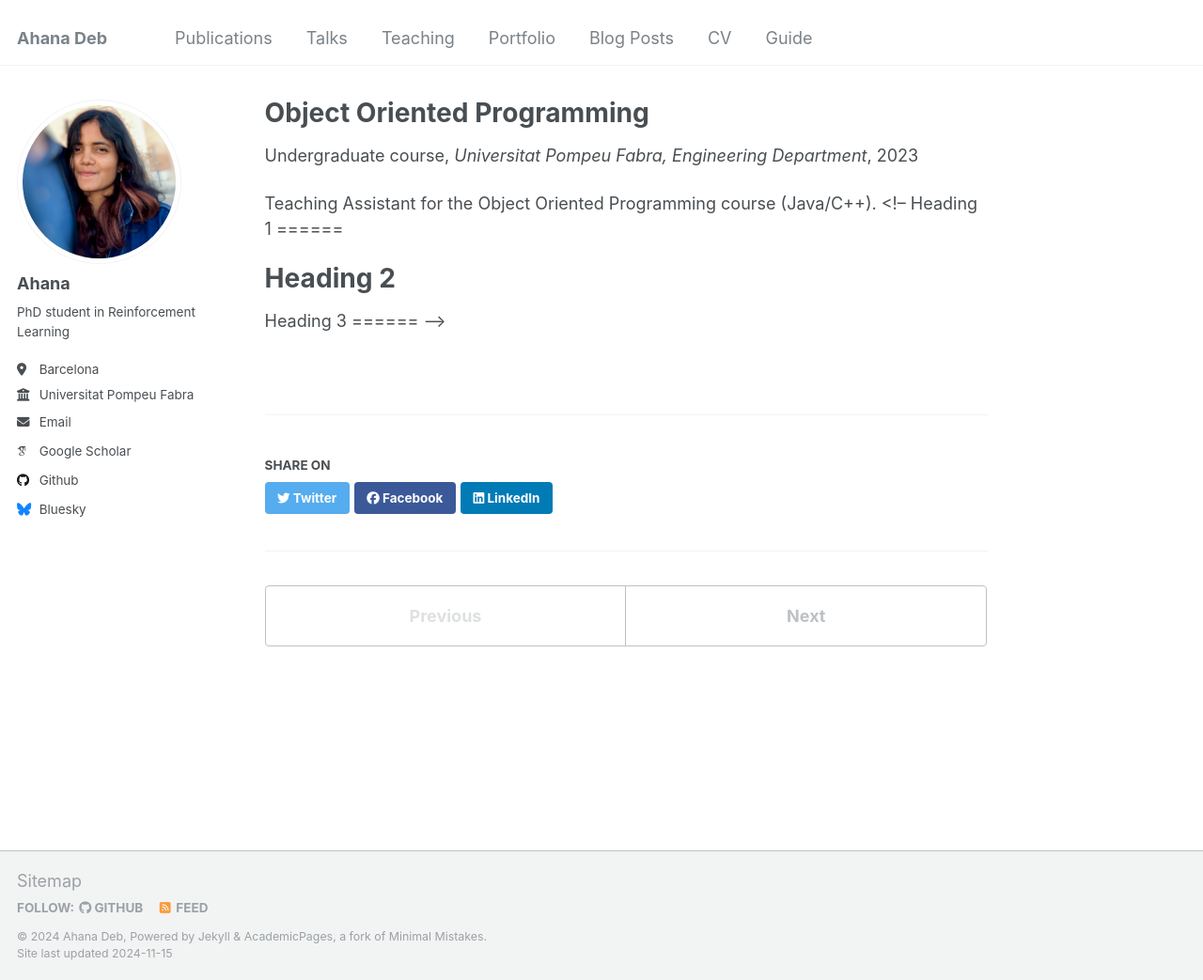
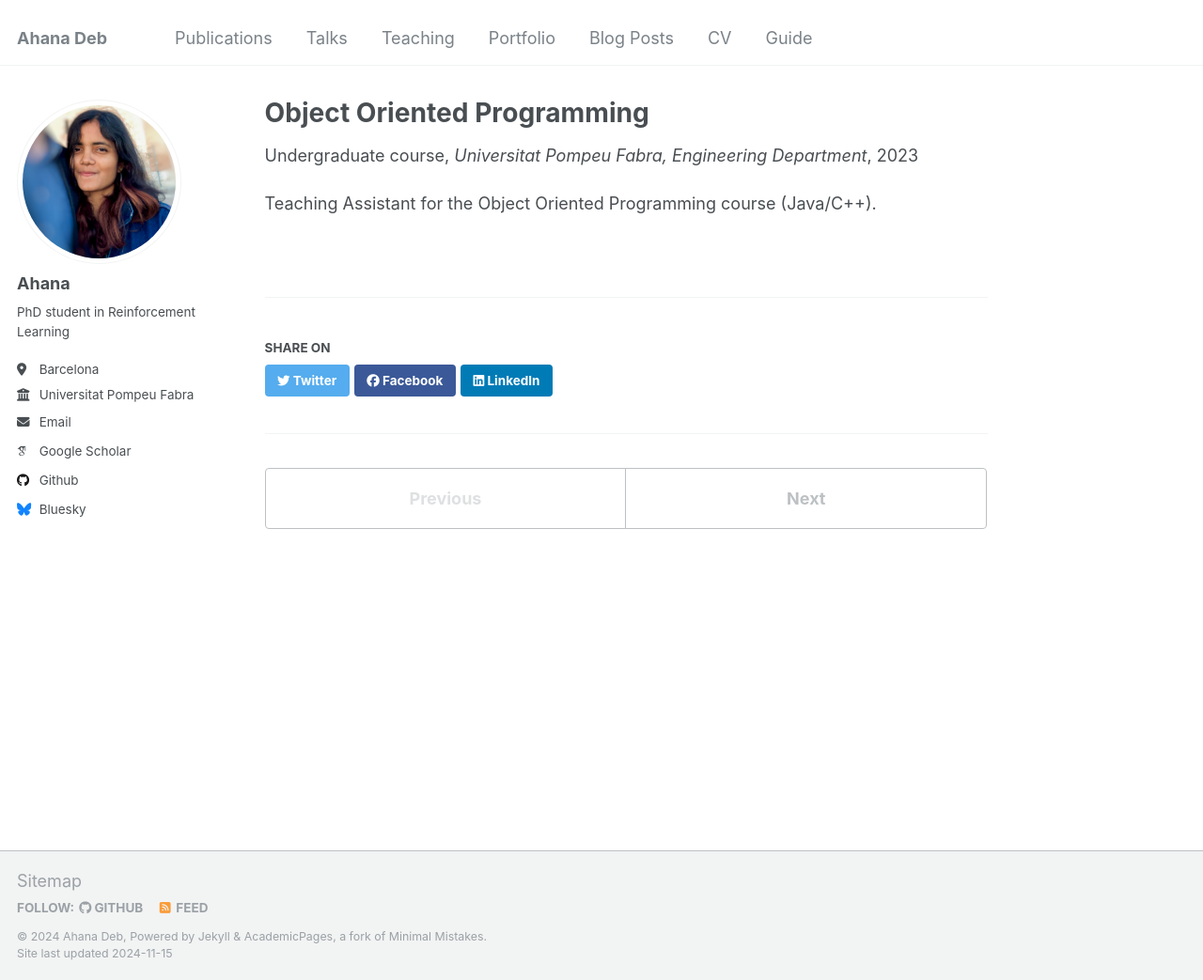
Before and after one commit to ahanadeb/ahanadeb.github.io, a Jekyll site: the page built from _teaching/2023-fall-teaching-1.md, in a window 1280 px wide and 1043 px high. Shown: the whole window at 94% size. Built offline with Jekyll 4.4.1, drawn with Linux system fonts in a browser that asks for light colours; some web fonts are replaced.

```diff
--- a/_teaching/2023-fall-teaching-1.md
+++ b/_teaching/2023-fall-teaching-1.md
@@ -9,11 +9,3 @@ location: "Barcelona, Spain"
 ---
 
 Teaching Assistant for the Object Oriented Programming course (Java/C++).
-<!-- Heading 1
-======
-
-Heading 2
-======
-
-Heading 3
-====== -->
```
Also changed, not shown: _pages/portfolio.html (deleted, +0 -13 lines), _portfolio/portfolio-1.md (deleted, +0 -7 lines), _portfolio/portfolio-2.html (deleted, +0 -7 lines), 1 other file.
